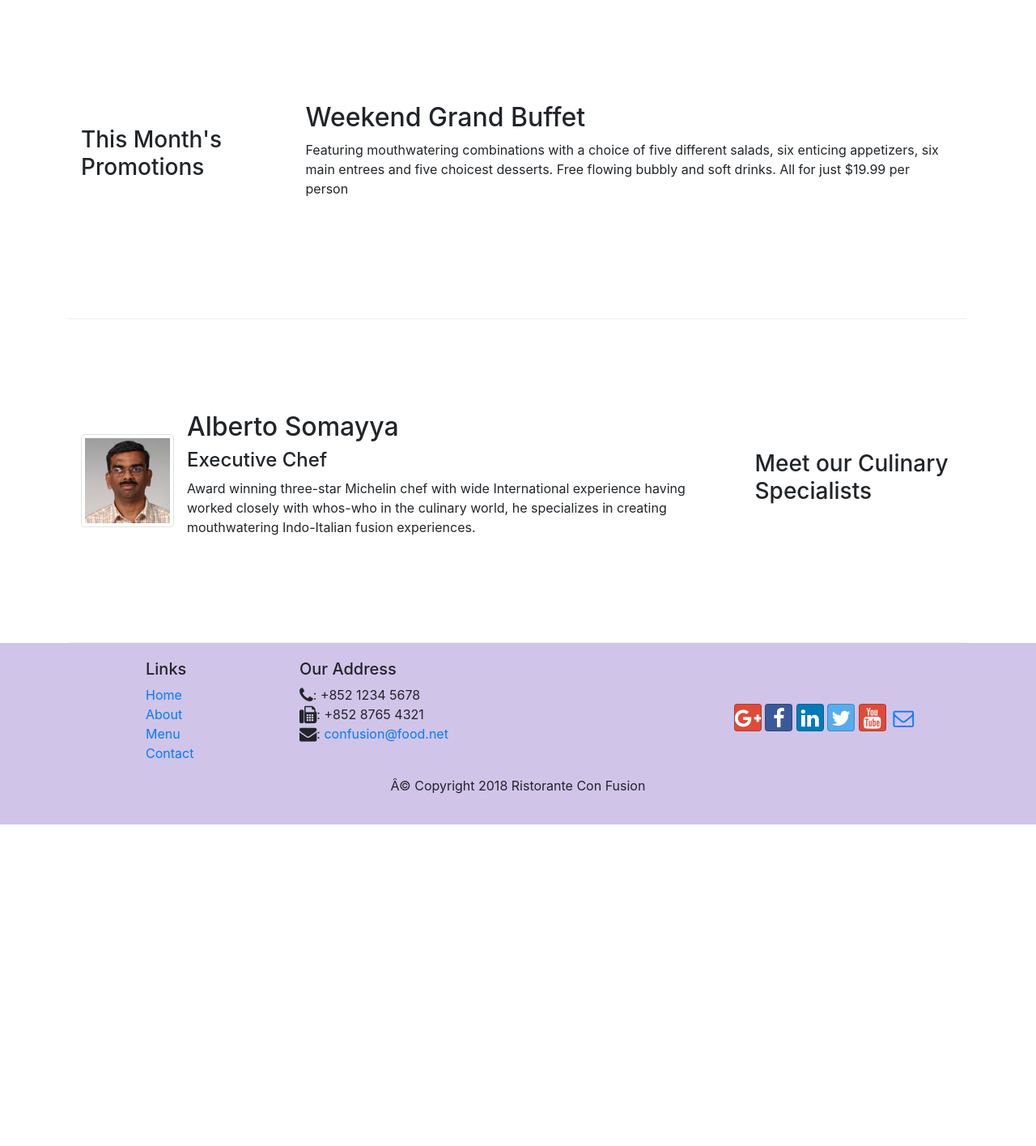
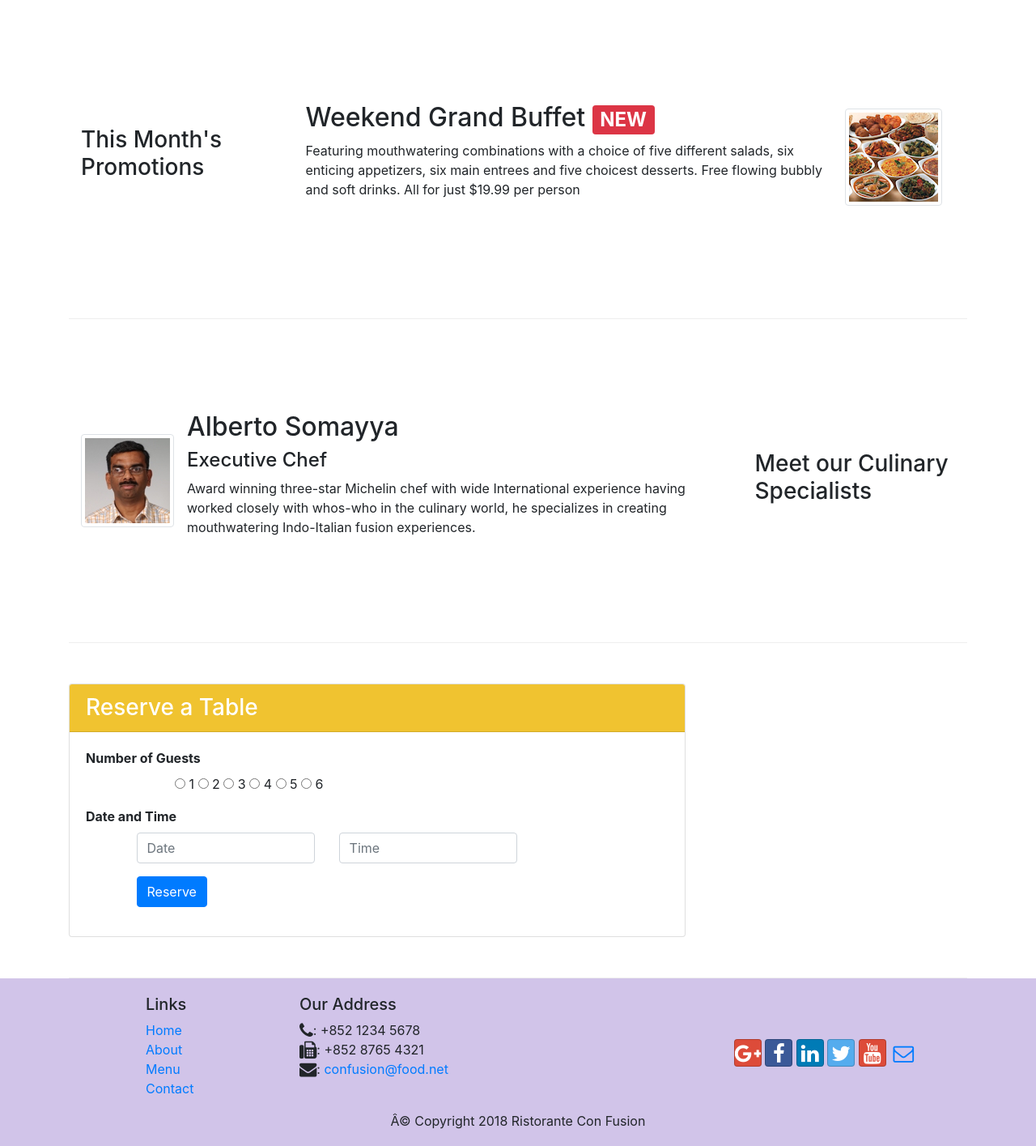
Before and after one commit to Knire257/react-full-stack, a website: page index.html in a window 1280 px wide. Shown: the part 740-2155 px from the top of the page at 81% size. Before the commit the page ends 1808 px from the top, so only its background shows below. Drawn offline with nearby package versions, Linux system fonts and the light colour scheme.

Commit message:
second deliverable

```diff
--- a/index.html
+++ b/index.html
@@ -41,8 +41,13 @@
                     <h1>Ristorante con Fusion</h1>
                     <p>We take inspiration from the World's best cuisines, and create a unique fusion experience. Our lipsmacking creations will tickle your culinary senses!</p>
                 </div>
+                <div class="col-12 col-sm align-self-center" style="margin:10px">
+                    <img src="img/logo.png" class="img-fluid" alt="logo">
+                </div>
                 <div class="col-12 col-sm align-self-center">
-                    <img src="img/logo.png" class="img-fluid" alt="logo">
+                    <button type="submit" class="btn btn-warning align-items-center">
+                        <h5>Reserve Table</h5>
+                    </button>
                 </div>
             </div>
         </div>
@@ -70,8 +75,13 @@
                 <h3>This Month's Promotions</h3>
             </div>
             <div class="col col-sm col-md">
-                <h2>Weekend Grand Buffet</h2>
-                <p>Featuring mouthwatering combinations with a choice of five different salads, six enticing appetizers, six main entrees and five choicest desserts. Free flowing bubbly and soft drinks. All for just $19.99 per person </p>
+                <div class="media">
+                    <div style="margin-right: 15px;">
+                        <h2>Weekend Grand Buffet <span class="badge badge-danger">NEW</span></h2>
+                        <p>Featuring mouthwatering combinations with a choice of five different salads, six enticing appetizers, six main entrees and five choicest desserts. Free flowing bubbly and soft drinks. All for just $19.99 per person </p>
+                    </div>
+                    <img class="d-flex mr-3 img-thumbnail align-self-center" src="img/buffet.png" alt="buffet">
+                </div>
             </div>
         </div>
 
@@ -86,6 +96,48 @@
                         <h2>Alberto Somayya</h2>
                         <h4>Executive Chef</h4>
                         <p>Award winning three-star Michelin chef with wide International experience having worked closely with whos-who in the culinary world, he specializes in creating mouthwatering Indo-Italian fusion experiences. </p>
+                    </div>
+                </div>
+            </div>
+        </div>
+
+        <div class="row row-content align-items-center">
+            <div class="card" id="card-reservations">
+                <h3 class="card-header text-white" style="background-color: rgb(240, 195, 48);">Reserve a Table</h3>
+                <div class="card-body">
+                    <div class="align-items-center">
+                        <form action="">
+                            <div class="form-group row align-items-center align-self-center">
+                                <label class="font-weight-bold col-12" for="guests_number">Number of Guests</label>
+                                <div class="offset-2">
+                                    <input type="radio" name="number_of_guests" value="1">
+                                    <label class="form-check-label" for="guests_number">1</label>
+                                    <input type="radio" name="number_of_guests" value="2">
+                                    <label class="form-check-label" for="guests_number">2</label>
+                                    <input type="radio" name="number_of_guests" value="3">
+                                    <label class="form-check-label" for="guests_number">3</label>
+                                    <input type="radio" name="number_of_guests" value="4">
+                                    <label class="form-check-label" for="guests_number">4</label>
+                                    <input type="radio" name="number_of_guests" value="5">
+                                    <label class="form-check-label" for="guests_number">5</label>
+                                    <input type="radio" name="number_of_guests" value="6">
+                                    <label class="form-check-label" for="guests_number">6</label>
+                                </div>
+                            </div>
+                            <div class="form-group row align-items-center align-self-center">
+                            <label for="date-time" class="font-weight-bold col-12">Date and Time</label>
+                            <div class="col-4 offset-md-1 "><input type="text" class="form-control" id="date" name="date" placeholder="Date"></div>
+                            <div class="col-4"><input type="text" class="form-control" id="time" name="time" placeholder="Time"></div>
+                            </div>
+                            <div class="form-group row">
+                                <div class="offset-md-1 col-md-10">
+                                    <button type="submit" class="btn btn-primary">
+                                    Reserve
+                                    </button>
+                                </div>
+
+                            </div>
+                        </form>
                     </div>
                 </div>
             </div>
```
